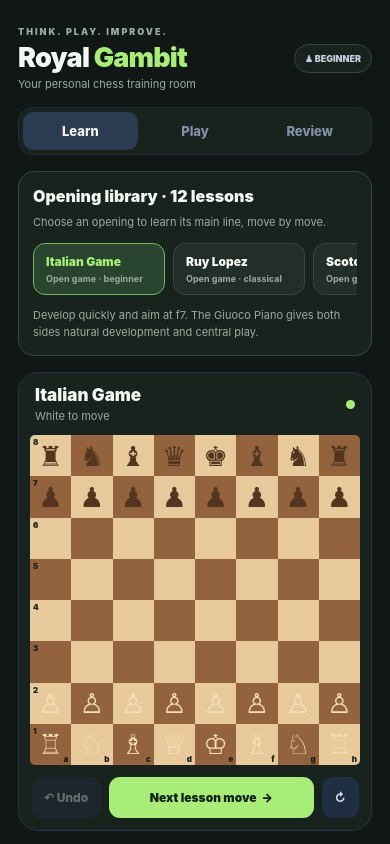
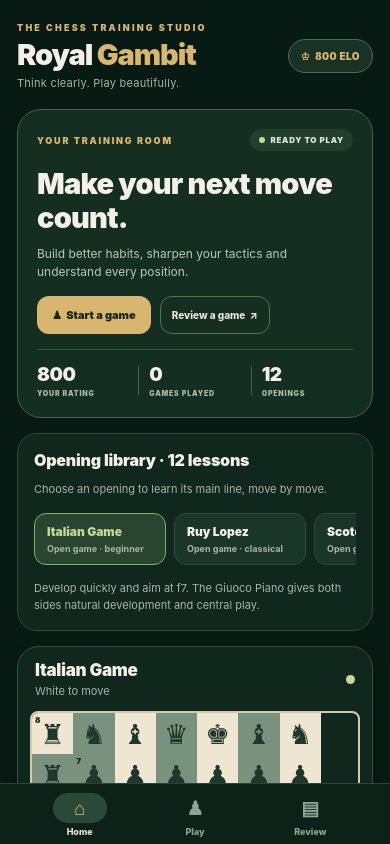
Before and after one commit to harshittank2/Ai-chess-coach, a React Native app: screen / in a window 390 px wide. Built offline with nearby package versions, Linux system fonts and the light colour scheme.

Commit message:
Redesign Royal Gambit interface with premium chess studio UI

```diff
--- a/App.js
+++ b/App.js
@@ -10,10 +10,10 @@ import * as FileSystem from 'expo-file-system';
 import Stockfish from 'dawikk-stockfish';
 
 const COLORS = {
-  bg: '#101714', panel: '#19231e', panel2: '#222f28', line: '#35483c',
-  text: '#f3f7f2', muted: '#9aaca0', green: '#a8ed78',
-  greenDark: '#24452f', light: '#e8eee6', dark: '#78917e',
-  gold: '#f2c66d', red: '#ff7777'
+  bg: '#081A14', panel: '#10271D', panel2: '#193629', line: '#2B4B3A',
+  text: '#F4F0E5', muted: '#A7B5A8', green: '#C4D99A',
+  greenDark: '#294A36', light: '#EFE6D2', dark: '#78927D',
+  gold: '#D9B66F', red: '#E98278'
 };
 const BOT_PROFILES = [
   { id: 'martin', name: 'Martin', elo: 250, level: 'Easy', tag: 'Beginner', style: 'Casual moves · forgiving', mode: 'casual' },
@@ -765,21 +765,14 @@ export default function App() {
       <ScrollView contentContainerStyle={[styles.page, fullScreen && tab === 'Play' && styles.pageFullscreen]} showsVerticalScrollIndicator={false}>
         {!(fullScreen && tab === 'Play') && <View style={styles.header}>
           <View style={styles.brandBlock}>
-            <Text style={styles.eyebrow}>THINK. PLAY. IMPROVE.</Text>
+            <Text style={styles.eyebrow}>THE CHESS TRAINING STUDIO</Text>
             <Text style={styles.brand}>Royal <Text style={styles.brandAccent}>Gambit</Text></Text>
-            <Text style={styles.tagline}>Your personal chess training room</Text>
+            <Text style={styles.tagline}>Think clearly. Play beautifully.</Text>
           </View>
-          <View style={styles.levelBadge}><Text style={styles.levelBadgeText}>♟ BEGINNER</Text></View>
+          <View style={styles.levelBadge}><Text style={styles.levelBadgeText}>♔  {playerElo} ELO</Text></View>
         </View>}
 
-        {!(fullScreen && tab === 'Play') && <View style={styles.tabs}>
-          {/* These are views over one shared game state; changing tabs must never start a new game. */}
-          {['Learn', 'Play', 'Review'].map(item => (
-            <Pressable key={item} onPress={() => switchBoardTab(item)} style={[styles.tab, tab === item && styles.tabActive]}>
-              <Text style={[styles.tabText, tab === item && styles.tabTextActive]}>{item}</Text>
-            </Pressable>
-          ))}
-        </View>}
+
 
         {tab === 'Play' && !fullScreen && (
           <View style={styles.difficultyCard}>
@@ -818,6 +811,26 @@ export default function App() {
             </>}
           </View>
         )}
+
+        {tab === 'Learn' && <View style={styles.homeHero}>
+          <View style={styles.heroTopline}>
+            <Text style={styles.heroEyebrow}>YOUR TRAINING ROOM</Text>
+            <View style={styles.onlinePill}><View style={styles.onlineDot} /><Text style={styles.onlinePillText}>READY TO PLAY</Text></View>
+          </View>
+          <Text style={styles.heroTitle}>Make your next move{ '\n' }count.</Text>
+          <Text style={styles.heroCopy}>Build better habits, sharpen your tactics and understand every position.</Text>
+          <View style={styles.heroActions}>
+            <Pressable onPress={() => switchBoardTab('Play')} style={styles.heroPrimary}><Text style={styles.heroPrimaryText}>♟  Start a game</Text></Pressable>
+            <Pressable onPress={() => switchBoardTab('Review')} style={styles.heroSecondary}><Text style={styles.heroSecondaryText}>Review a game  ↗</Text></Pressable>
+          </View>
+          <View style={styles.heroStats}>
+            <View style={styles.heroStat}><Text style={styles.heroStatValue}>{playerElo}</Text><Text style={styles.heroStatLabel}>YOUR RATING</Text></View>
+            <View style={styles.heroStatDivider} />
+            <View style={styles.heroStat}><Text style={styles.heroStatValue}>{ratedGames}</Text><Text style={styles.heroStatLabel}>GAMES PLAYED</Text></View>
+            <View style={styles.heroStatDivider} />
+            <View style={styles.heroStat}><Text style={styles.heroStatValue}>{OPENINGS.length}</Text><Text style={styles.heroStatLabel}>OPENINGS</Text></View>
+          </View>
+        </View>}
 
         {tab === 'Learn' && <View style={styles.difficultyCard}>
           <Text style={styles.sectionTitle}>Opening library · {OPENINGS.length} lessons</Text>
@@ -871,15 +884,15 @@ export default function App() {
                   style={[styles.square, {
                     width: boardSize / 8,
                     height: boardSize / 8,
-                    backgroundColor: isSelected ? '#d6c45e' : isPremoveSquare ? '#b7a05b' : light ? '#e7c99b' : '#93633e'
+                    backgroundColor: isSelected ? '#d6c45e' : isPremoveSquare ? '#b7a05b' : light ? '#EFE6D2' : '#78927D'
                   }]}
                 >
                   {isTarget && <View style={[styles.target, piece && styles.targetCapture]} />}
                   {!!piece && !(animatedPiece && animatedPiece.from === square) && (
                     <Text style={[styles.piece, {
                       fontSize: Math.max(22, boardSize / 12),
-                      color: piece.color === 'w' ? '#f5dfb5' : '#54351f',
-                      textShadowColor: piece.color === 'w' ? '#6f4a28' : '#e0b77c'
+                      color: piece.color === 'w' ? '#FFF9EC' : '#20382B',
+                      textShadowColor: piece.color === 'w' ? '#78684F' : '#D8D0B9'
                     }]}>{PIECES[piece.color + piece.type.toUpperCase()]}</Text>
                   )}
                   {c === 0 && <Text style={styles.rank}>{8 - r}</Text>}
@@ -889,7 +902,7 @@ export default function App() {
             }))}
             {animatedPiece && (
               <Animated.View pointerEvents="none" style={[styles.movingPiece, { width: boardSize / 8, height: boardSize / 8 }, { transform: animationPosition.getTranslateTransform() }]}>
-                <Text style={[styles.piece, { fontSize: Math.max(22, boardSize / 12), color: animatedPiece.color === 'w' ? '#f5dfb5' : '#54351f', textShadowColor: animatedPiece.color === 'w' ? '#6f4a28' : '#e0b77c' }]}>{animatedPiece.glyph}</Text>
+                <Text style={[styles.piece, { fontSize: Math.max(22, boardSize / 12), color: animatedPiece.color === 'w' ? '#FFF9EC' : '#20382B', textShadowColor: animatedPiece.color === 'w' ? '#78684F' : '#D8D0B9' }]}>{animatedPiece.glyph}</Text>
               </Animated.View>
             )}
           </View>
@@ -1110,23 +1123,33 @@ export default function App() {
           <Text style={styles.licenseNote}>Stockfish is GPLv3 software. Local engine supplied by dawikk-stockfish; online analysis is an optional fallback. Source and licence details are documented in the repository README.</Text>
         </View>
         </>}
-        <Text style={styles.footer}>ROYAL GAMBIT  ·  BUILD 0.8.2</Text>
+        <Text style={styles.footer}>ROYAL GAMBIT  ·  PLAY WITH INTENTION</Text>
       </ScrollView>
+      {!(fullScreen && tab === 'Play') && <View style={styles.bottomNav}>
+        {[
+          { id: 'Learn', icon: '⌂', label: 'Home' },
+          { id: 'Play', icon: '♟', label: 'Play' },
+          { id: 'Review', icon: '▤', label: 'Review' }
+        ].map(item => <Pressable key={item.id} onPress={() => switchBoardTab(item.id)} style={styles.bottomNavItem}>
+          <View style={[styles.bottomNavIcon, tab === item.id && styles.bottomNavIconActive]}><Text style={[styles.bottomNavGlyph, tab === item.id && styles.bottomNavGlyphActive]}>{item.icon}</Text></View>
+          <Text style={[styles.bottomNavLabel, tab === item.id && styles.bottomNavLabelActive]}>{item.label}</Text>
+        </Pressable>)}
+      </View>}
     </SafeAreaView>
   );
 }
 
 const styles = StyleSheet.create({
   safe: { flex: 1, backgroundColor: COLORS.bg },
-  page: { padding: 18, paddingBottom: 38, gap: 16, alignItems: 'center' },
-  header: { width: '100%', flexDirection: 'row', justifyContent: 'space-between', alignItems: 'center', paddingTop: 8 },
+  page: { paddingHorizontal: 17, paddingTop: 14, paddingBottom: 30, gap: 15, alignItems: 'center' },
+  header: { width: '100%', flexDirection: 'row', justifyContent: 'space-between', alignItems: 'center', paddingTop: 8, paddingBottom: 4 },
   brandBlock: { flex: 1 },
-  eyebrow: { fontSize: 9, letterSpacing: 2, color: COLORS.muted, fontWeight: '900' },
-  brand: { fontSize: 27, fontWeight: '900', color: COLORS.text, letterSpacing: -0.8, marginTop: 4 },
-  brandAccent: { color: COLORS.green },
-  tagline: { fontSize: 11, color: COLORS.muted, marginTop: 3 },
-  levelBadge: { borderWidth: 1, borderColor: COLORS.line, paddingHorizontal: 10, paddingVertical: 8, borderRadius: 20, backgroundColor: COLORS.panel },
-  levelBadgeText: { fontSize: 9, color: '#c3cde0', fontWeight: '900' },
+  eyebrow: { fontSize: 9, letterSpacing: 2.2, color: COLORS.gold, fontWeight: '900' },
+  brand: { fontSize: 29, fontWeight: '900', color: COLORS.text, letterSpacing: -1.1, marginTop: 4 },
+  brandAccent: { color: COLORS.gold },
+  tagline: { fontSize: 11, color: COLORS.muted, marginTop: 4, letterSpacing: 0.25 },
+  levelBadge: { borderWidth: 1, borderColor: '#526B4D', paddingHorizontal: 12, paddingVertical: 10, borderRadius: 20, backgroundColor: '#183326' },
+  levelBadgeText: { fontSize: 10, color: COLORS.gold, fontWeight: '900', letterSpacing: 0.4 },
   tabs: { width: '100%', flexDirection: 'row', backgroundColor: COLORS.panel, padding: 4, borderRadius: 14, borderWidth: 1, borderColor: '#1e2a3e' },
   tab: { flex: 1, alignItems: 'center', paddingVertical: 11, borderRadius: 10 },
   tabActive: { backgroundColor: '#2a3b52' },
@@ -1169,9 +1192,9 @@ const styles = StyleSheet.create({
   clockValue: { color: COLORS.text, fontSize: 19, fontWeight: '900', fontVariant: ['tabular-nums'] },
   clockActive: { color: COLORS.green },
   fullscreenHint: { color: COLORS.muted, fontSize: 9, textAlign: 'center', marginTop: 3 },
-  difficultyCard: { width: '100%', backgroundColor: COLORS.panel, padding: 14, borderRadius: 16, borderWidth: 1, borderColor: COLORS.line, gap: 8 },
+  difficultyCard: { width: '100%', backgroundColor: COLORS.panel, padding: 16, borderRadius: 20, borderWidth: 1, borderColor: COLORS.line, gap: 11 },
   difficultyHeading: { flexDirection: 'row', alignItems: 'center', justifyContent: 'space-between' },
-  sectionTitle: { color: COLORS.text, fontSize: 16, fontWeight: '900' },
+  sectionTitle: { color: COLORS.text, fontSize: 16, fontWeight: '900', letterSpacing: -0.2 },
   onlineTag: { color: COLORS.green, fontSize: 9, fontWeight: '900', letterSpacing: 1 },
   helper: { color: COLORS.muted, fontSize: 11, lineHeight: 17 },
   levels: { flexDirection: 'row', gap: 8, marginTop: 4 },
@@ -1179,9 +1202,9 @@ const styles = StyleSheet.create({
   levelButtonActive: { backgroundColor: '#29452f', borderColor: '#5f9e50' },
   levelText: { color: '#a8b4c8', fontWeight: '800', fontSize: 12 },
   levelTextActive: { color: COLORS.green },
-  boardCard: { width: '100%', backgroundColor: COLORS.panel, borderRadius: 20, padding: 12, borderWidth: 1, borderColor: '#26344a', alignItems: 'center' },
-  boardHeader: { width: '100%', flexDirection: 'row', justifyContent: 'space-between', alignItems: 'center', paddingHorizontal: 4, paddingBottom: 12 },
-  boardTitle: { fontSize: 17, color: COLORS.text, fontWeight: '900' },
+  boardCard: { width: '100%', backgroundColor: '#10271D', borderRadius: 22, padding: 13, borderWidth: 1, borderColor: '#31513D', alignItems: 'center', shadowColor: '#000', shadowOpacity: 0.22, shadowRadius: 14, shadowOffset: { width: 0, height: 7 }, elevation: 5 },
+  boardHeader: { width: '100%', flexDirection: 'row', justifyContent: 'space-between', alignItems: 'center', paddingHorizontal: 4, paddingBottom: 13 },
+  boardTitle: { fontSize: 17, color: COLORS.text, fontWeight: '900', letterSpacing: -0.3 },
   status: { color: COLORS.muted, fontSize: 11, marginTop: 4 },
   statusDot: { width: 9, height: 9, borderRadius: 5, backgroundColor: COLORS.green },
   statusDotEnd: { backgroundColor: COLORS.gold },
@@ -1194,7 +1217,7 @@ const styles = StyleSheet.create({
   playerMeta: { color: COLORS.muted, fontSize: 10, marginTop: 2 },
   playerRating: { color: COLORS.green, fontSize: 9, fontWeight: '900', letterSpacing: 1 },
   turnLabel: { color: COLORS.green, fontSize: 9, fontWeight: '900', letterSpacing: 1 },
-  board: { position: 'relative', flexDirection: 'row', flexWrap: 'wrap', overflow: 'hidden', borderRadius: 5, alignSelf: 'center' },
+  board: { position: 'relative', flexDirection: 'row', flexWrap: 'wrap', overflow: 'hidden', borderRadius: 8, alignSelf: 'center', borderWidth: 2, borderColor: '#D8C9A9' },
   square: { alignItems: 'center', justifyContent: 'center' },
   piece: { fontWeight: '400', textAlign: 'center', textShadowOffset: { width: 1, height: 1 }, textShadowRadius: 2 },
   rank: { position: 'absolute', top: 2, left: 3, fontSize: 8, color: '#17211c', fontWeight: '900' },
@@ -1202,12 +1225,12 @@ const styles = StyleSheet.create({
   target: { position: 'absolute', width: 12, height: 12, borderRadius: 8, backgroundColor: '#213d2b', opacity: 0.65 },
   targetCapture: { width: '86%', height: '86%', backgroundColor: 'transparent', borderWidth: 3, borderColor: '#213d2b' },
   actions: { width: '100%', flexDirection: 'row', alignItems: 'center', gap: 8, marginTop: 12 },
-  primaryButton: { flex: 1, backgroundColor: COLORS.green, paddingVertical: 13, borderRadius: 11, alignItems: 'center' },
-  primaryText: { fontSize: 12, color: '#142019', fontWeight: '900' },
-  secondaryButton: { backgroundColor: '#202e43', paddingHorizontal: 13, paddingVertical: 13, borderRadius: 11, alignItems: 'center' },
-  secondaryText: { color: '#d7deeb', fontWeight: '800', fontSize: 12 },
+  primaryButton: { flex: 1, backgroundColor: COLORS.gold, paddingVertical: 14, borderRadius: 13, alignItems: 'center' },
+  primaryText: { fontSize: 12, color: '#17251B', fontWeight: '900', letterSpacing: 0.2 },
+  secondaryButton: { backgroundColor: '#254333', paddingHorizontal: 13, paddingVertical: 13, borderRadius: 12, alignItems: 'center', borderWidth: 1, borderColor: '#3C6049' },
+  secondaryText: { color: '#E5EBDD', fontWeight: '800', fontSize: 12 },
   disabledButton: { opacity: 0.4 },
-  coachCard: { width: '100%', flexDirection: 'row', gap: 12, backgroundColor: '#14241e', borderWidth: 1, borderColor: '#2b4a37', borderRadius: 16, padding: 14 },
+  coachCard: { width: '100%', flexDirection: 'row', gap: 12, backgroundColor: '#142D21', borderWidth: 1, borderColor: '#35583E', borderRadius: 18, padding: 15 },
   coachIcon: { width: 38, height: 38, borderRadius: 12, backgroundColor: '#294a34', alignItems: 'center', justifyContent: 'center' },
   coachIconText: { fontSize: 22, color: COLORS.green },
   coachTitleRow: { flexDirection: 'row', flexWrap: 'wrap', alignItems: 'center', justifyContent: 'space-between', gap: 6 },
@@ -1217,14 +1240,14 @@ const styles = StyleSheet.create({
   sectionHeader: { width: '100%', flexDirection: 'row', justifyContent: 'space-between', alignItems: 'center', marginTop: 2 },
   counter: { color: COLORS.muted, fontSize: 11, fontWeight: '700' },
   lessonList: { width: '100%', gap: 10 },
-  lessonRow: { flexDirection: 'row', alignItems: 'flex-start', gap: 10, backgroundColor: COLORS.panel, borderRadius: 14, padding: 12, borderWidth: 1, borderColor: '#202c40' },
+  lessonRow: { flexDirection: 'row', alignItems: 'flex-start', gap: 10, backgroundColor: COLORS.panel, borderRadius: 16, padding: 13, borderWidth: 1, borderColor: COLORS.line },
   lessonNumber: { width: 30, height: 30, borderRadius: 10, backgroundColor: '#29394f', alignItems: 'center', justifyContent: 'center' },
   lessonDone: { backgroundColor: '#285037' },
   lessonNumberText: { fontSize: 10, fontWeight: '900', color: '#d4deec' },
   lessonTitle: { fontSize: 12, fontWeight: '900', color: '#edf1f8', marginTop: 1 },
   lessonDesc: { fontSize: 11, lineHeight: 16, color: '#8e9bb3', marginTop: 4 },
   lessonSan: { color: COLORS.green, fontSize: 12, fontWeight: '900', paddingTop: 4 },
-  reviewCard: { width: '100%', backgroundColor: COLORS.panel, padding: 14, borderRadius: 14, borderWidth: 1, borderColor: '#202c40', gap: 10 },
+  reviewCard: { width: '100%', backgroundColor: COLORS.panel, padding: 15, borderRadius: 18, borderWidth: 1, borderColor: COLORS.line, gap: 10 },
   moveRow: { flexDirection: 'row', alignItems: 'center', gap: 14, paddingVertical: 5, borderBottomWidth: 1, borderBottomColor: '#202c40' },
   moveNumber: { width: 24, color: COLORS.muted, fontSize: 12 },
   moveSan: { flex: 1, color: '#d7deeb', fontSize: 13, fontWeight: '700' },
@@ -1240,7 +1263,33 @@ const styles = StyleSheet.create({
   featureIcon: { color: COLORS.green, fontSize: 20 },
   featureName: { color: '#c6d0df', fontSize: 9, fontWeight: '800' },
   licenseNote: { color: '#78869e', fontSize: 9, lineHeight: 14 },
-  footer: { width: '100%', textAlign: 'center', fontSize: 9, letterSpacing: 2, color: '#59667c', marginTop: 2 },
+  footer: { width: '100%', textAlign: 'center', fontSize: 9, letterSpacing: 2, color: '#718578', marginTop: 8, marginBottom: 4 },
+  homeHero: { width: '100%', backgroundColor: '#142F22', borderRadius: 24, padding: 19, borderWidth: 1, borderColor: '#456447', gap: 10, overflow: 'hidden' },
+  heroTopline: { flexDirection: 'row', alignItems: 'center', justifyContent: 'space-between', gap: 8 },
+  heroEyebrow: { color: '#D9B66F', fontSize: 9, fontWeight: '900', letterSpacing: 1.8 },
+  onlinePill: { flexDirection: 'row', alignItems: 'center', gap: 5, backgroundColor: '#203F2C', borderRadius: 20, paddingHorizontal: 9, paddingVertical: 6 },
+  onlineDot: { width: 6, height: 6, borderRadius: 3, backgroundColor: '#C4D99A' },
+  onlinePillText: { color: '#DCE8D1', fontSize: 8, fontWeight: '900', letterSpacing: 0.7 },
+  heroTitle: { color: '#F4F0E5', fontSize: 29, lineHeight: 34, fontWeight: '900', letterSpacing: -0.8, marginTop: 6 },
+  heroCopy: { color: '#B7C7B8', fontSize: 12, lineHeight: 18, maxWidth: 290 },
+  heroActions: { flexDirection: 'row', alignItems: 'center', gap: 9, marginTop: 5 },
+  heroPrimary: { backgroundColor: '#D9B66F', paddingHorizontal: 15, paddingVertical: 12, borderRadius: 12 },
+  heroPrimaryText: { color: '#18271C', fontSize: 11, fontWeight: '900' },
+  heroSecondary: { paddingHorizontal: 11, paddingVertical: 12, borderRadius: 12, borderWidth: 1, borderColor: '#59704F' },
+  heroSecondaryText: { color: '#E8E6D9', fontSize: 10, fontWeight: '800' },
+  heroStats: { flexDirection: 'row', alignItems: 'center', justifyContent: 'space-between', paddingTop: 13, marginTop: 5, borderTopWidth: 1, borderTopColor: '#36563B' },
+  heroStat: { flex: 1, gap: 3 },
+  heroStatValue: { color: '#F4F0E5', fontSize: 19, fontWeight: '900', letterSpacing: -0.5 },
+  heroStatLabel: { color: '#A9BCA8', fontSize: 7, fontWeight: '900', letterSpacing: 0.8 },
+  heroStatDivider: { width: 1, height: 29, backgroundColor: '#466247', marginHorizontal: 10 },
+  bottomNav: { flexDirection: 'row', alignItems: 'center', justifyContent: 'space-around', paddingTop: 9, paddingBottom: 7, paddingHorizontal: 22, backgroundColor: '#0C2118', borderTopWidth: 1, borderTopColor: '#294534' },
+  bottomNavItem: { flex: 1, alignItems: 'center', gap: 3 },
+  bottomNavIcon: { width: 54, height: 30, borderRadius: 16, alignItems: 'center', justifyContent: 'center' },
+  bottomNavIconActive: { backgroundColor: '#294A36' },
+  bottomNavGlyph: { color: '#91A494', fontSize: 19, fontWeight: '800' },
+  bottomNavGlyphActive: { color: '#D9B66F' },
+  bottomNavLabel: { color: '#91A494', fontSize: 9, fontWeight: '800' },
+  bottomNavLabelActive: { color: '#E8E6D9' },
   movingPiece: { position: 'absolute', left: 0, top: 0, alignItems: 'center', justifyContent: 'center', zIndex: 10 },
   reviewTopBar: { width: '100%', flexDirection: 'row', alignItems: 'center', gap: 8 },
   reviewCoachAvatar: { width: 62, height: 70, borderRadius: 14, backgroundColor: '#55433a', alignItems: 'center', justifyContent: 'center' },
```
